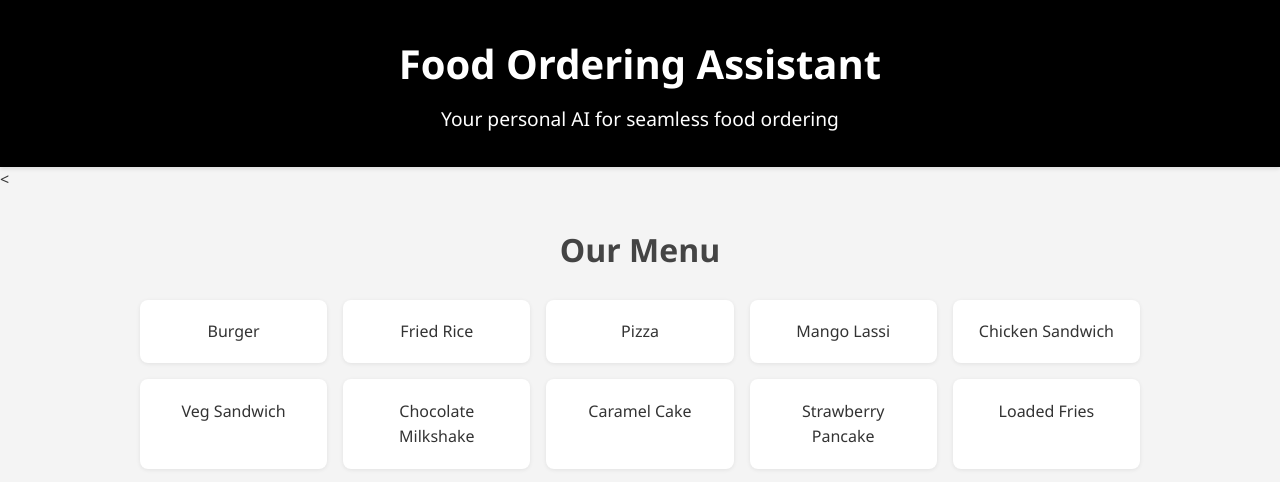
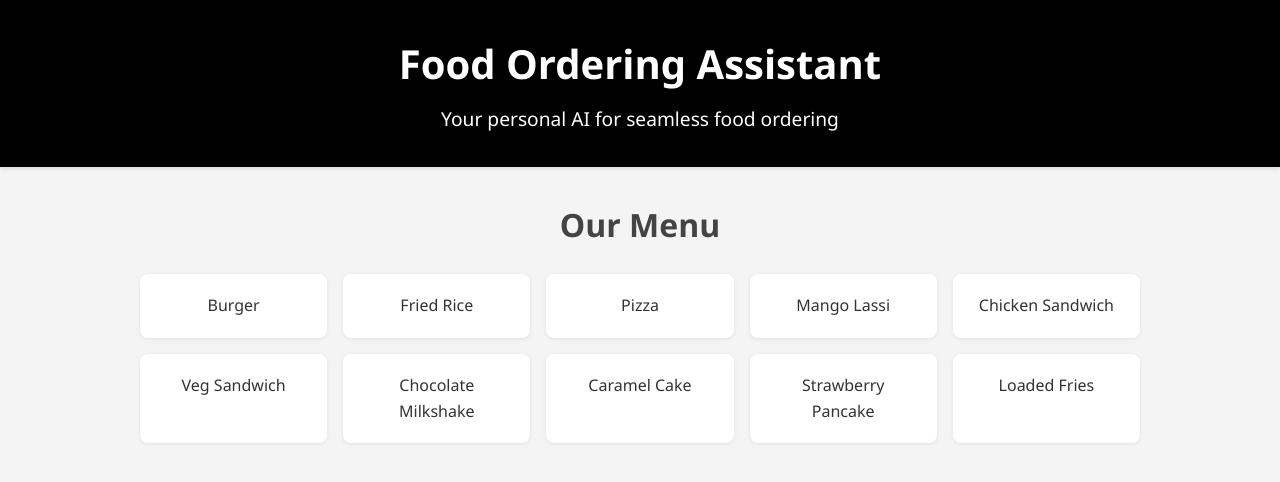
Before and after one commit to S1nen/Food-Chatbot, a plain HTML site: page frontend/index.html in a window 1280 px wide. Drawn offline with nearby package versions, Linux system fonts and the light colour scheme.

Commit message:
render frontend

```diff
--- a/frontend/index.html
+++ b/frontend/index.html
@@ -15,7 +15,7 @@
     <p>Your personal AI for seamless food ordering</p>
   </header>
 
-  <<main class="container">
+   <main class="container">
     <!-- Menu Section -->
     <section class="menu">
       <h2 class="section-title">Our Menu</h2>
```
Also changed, not shown: frontend/requirements.txt (added).
